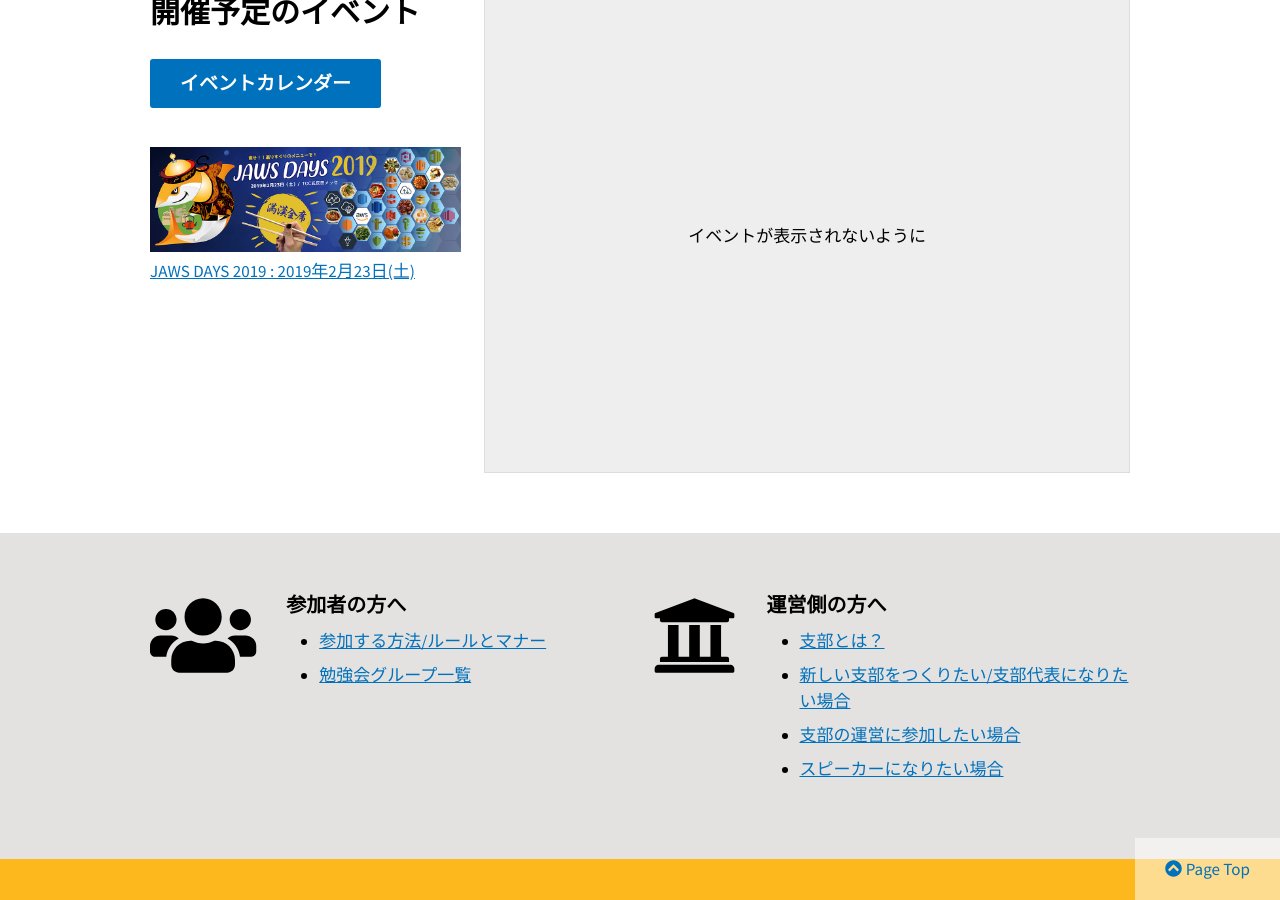
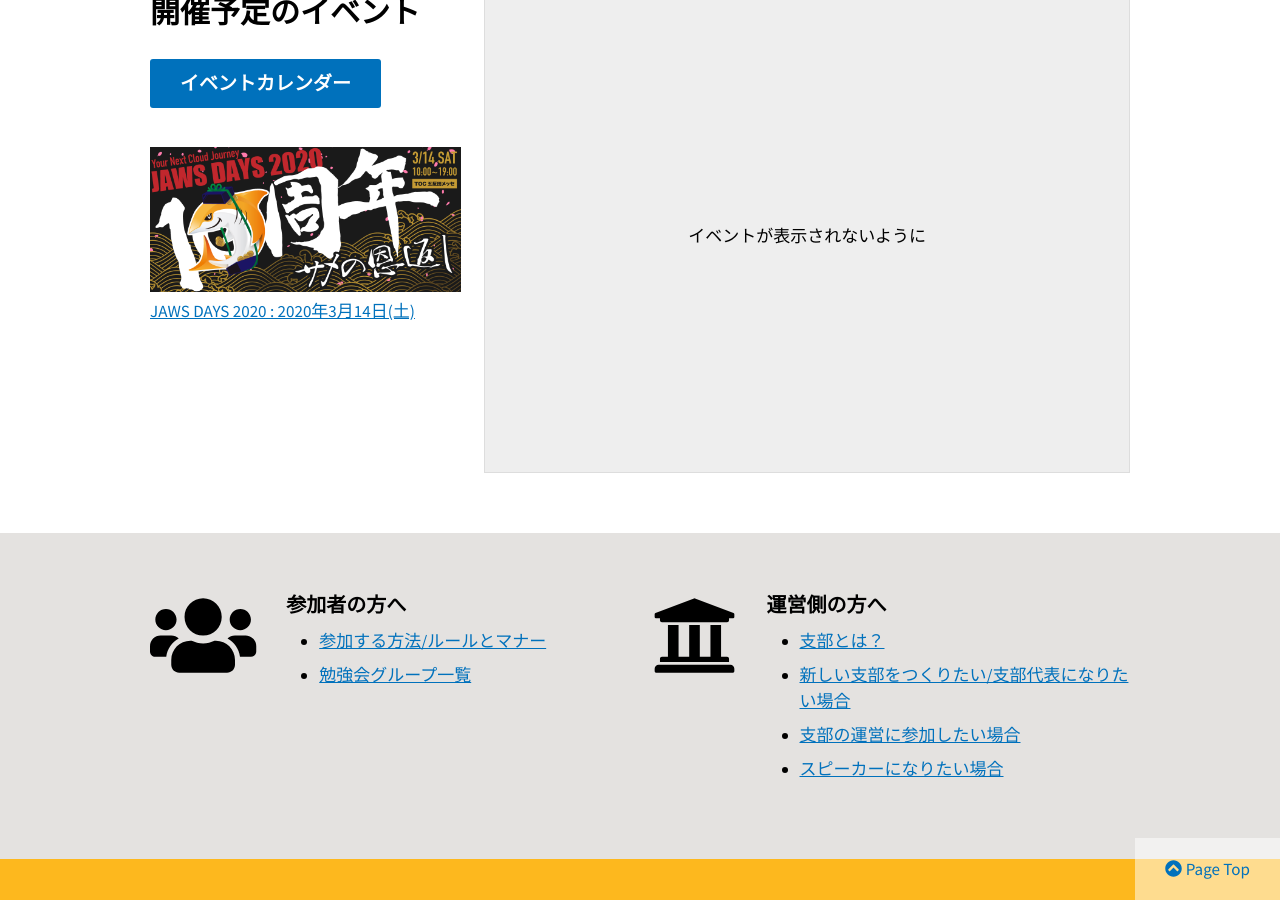
Before and after one commit to jaws-ug/jaws-ug.jp, a Jekyll site: the page built from index.md, in a window 1280 px wide and 900 px high, scrolled down 845 px. Built offline with Jekyll 4.4.1, drawn with Linux system fonts in a browser that asks for light colours; nearby versions of some CDN libraries; comment, search, counter and statistics services are not loaded.

Commit message:
JAWS DAYS 2020バナー画像を追加

```diff
--- a/_includes/banner.html
+++ b/_includes/banner.html
@@ -1,3 +1,3 @@
 <!-- イベントバナー掲載エリア -->
-<div><a href="https://jawsdays2019.jaws-ug.jp/" target="_blank"><img src="{{ site.baseurl }}/assets/images/site-cover/jawsdays-2019-banner.png" alt="JAWS DAYS 2019" width="950" height="320" /><br>
-JAWS DAYS 2019 : 2019年2月23日(土)</a></div>
+<div><a href="https://jawsdays2020.jaws-ug.jp/" target="_blank"><img src="{{ site.baseurl }}/assets/images/site-cover/jawsdays-2020-banner.png" alt="JAWS DAYS 2020" width="950" height="320" /><br>
+JAWS DAYS 2020 : 2020年3月14日(土)</a></div>
```
Also changed, not shown: assets/images/site-cover/jawsdays-2020-banner.png (added).
